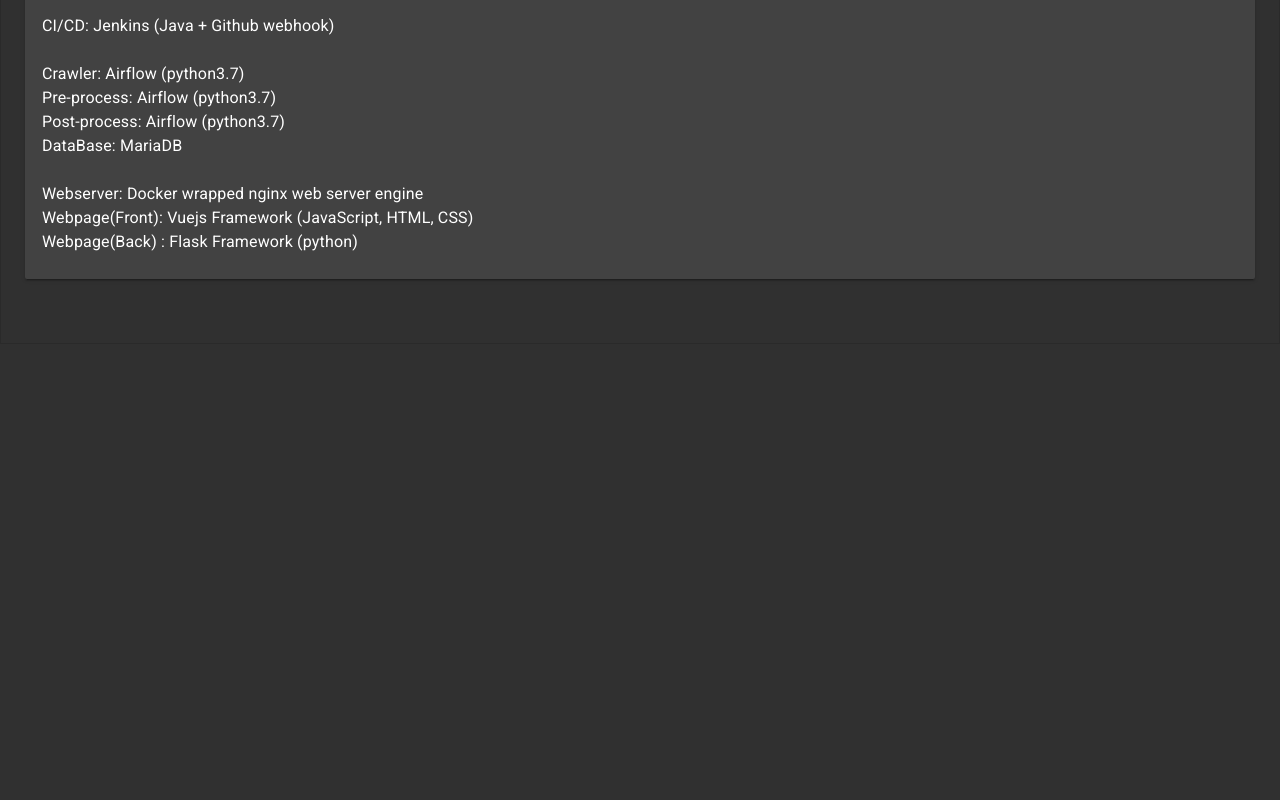
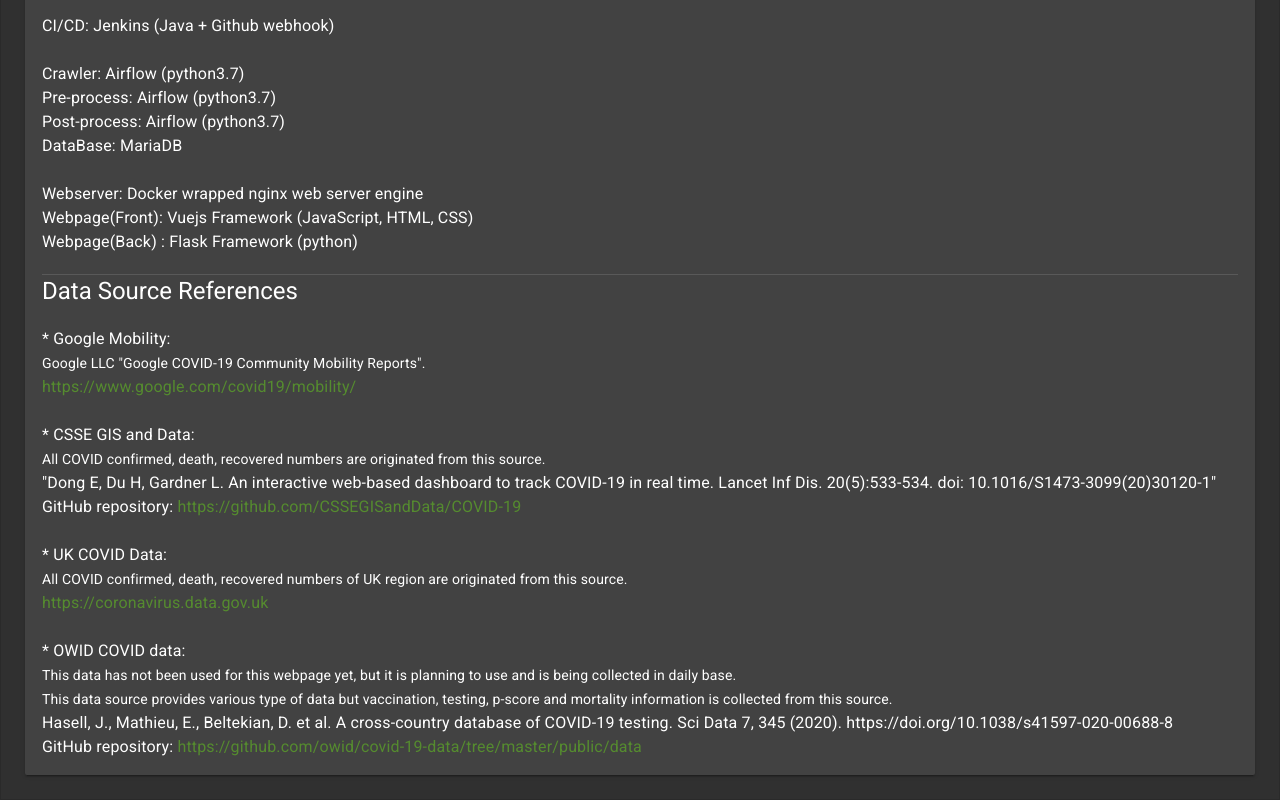
Before and after one commit to ArtemisDicoTiar/winery, a Vue app in the folder covid_tmp/: page /about in a window 1280 px wide. Shown: the part 356-1156 px from the top of the page. Before the commit the page ends 800 px from the top, so only its background shows below. Built offline with nearby package versions, Linux system fonts and the light colour scheme.

Commit message:
airflow update, datasoure reference added

```diff
--- a/covid_tmp/src/components/ProjectOwner.vue
+++ b/covid_tmp/src/components/ProjectOwner.vue
@@ -43,6 +43,40 @@
                     Webpage(Front): Vuejs Framework (JavaScript, HTML, CSS)<br/>
                     Webpage(Back) : Flask Framework (python)<br/>
                 </span>
+                <br/>
+                <md-divider/>
+                <span class="md-title">
+                    Data Source References<br/>
+                </span>
+                <br/>
+                <span class="md-subheading">
+                    * Google Mobility:<br/>
+                    <span class="md-body-1">
+                        Google LLC "Google COVID-19 Community Mobility Reports".
+                    </span><br/>
+                    <a href="https://www.google.com/covid19/mobility/">https://www.google.com/covid19/mobility/</a><br/>
+                    <br/>
+                    * CSSE GIS and Data:<br/>
+                    <span class="md-body-1">
+                        All COVID confirmed, death, recovered numbers are originated from this source.
+                    </span><br/>
+                    "Dong E, Du H, Gardner L. An interactive web-based dashboard to track COVID-19 in real time. Lancet Inf Dis. 20(5):533-534. doi: 10.1016/S1473-3099(20)30120-1"<br/>
+                    GitHub repository: <a href="https://github.com/CSSEGISandData/COVID-19">https://github.com/CSSEGISandData/COVID-19</a><br/>
+                    <br/>
+                    * UK COVID Data:<br/>
+                    <span class="md-body-1">
+                        All COVID confirmed, death, recovered numbers of UK region are originated from this source.
+                    </span><br/>
+                    <a href="https://coronavirus.data.gov.uk">https://coronavirus.data.gov.uk</a><br/>
+                    <br/>
+                    * OWID COVID data:<br/>
+                    <span class="md-body-1">
+                        This data has not been used for this webpage yet, but it is planning to use and is being collected in daily base.<br/>
+                        This data source provides various type of data but vaccination, testing, p-score and mortality information is collected from this source.
+                    </span><br/>
+                    Hasell, J., Mathieu, E., Beltekian, D. et al. A cross-country database of COVID-19 testing. Sci Data 7, 345 (2020). https://doi.org/10.1038/s41597-020-00688-8<br/>
+                    GitHub repository: <a href="https://github.com/owid/covid-19-data/tree/master/public/data">https://github.com/owid/covid-19-data/tree/master/public/data</a>
+                </span>
 
             </md-app-content>
         </md-app>
--- a/covid_tmp/src/components/navBar.vue
+++ b/covid_tmp/src/components/navBar.vue
@@ -54,7 +54,7 @@
 
                 <md-list-item to="/about">
                     <md-icon>new_releases</md-icon>
-                    <span class="md-list-item-text">Producer Info</span>
+                    <span class="md-list-item-text">Producer Info<br/>DataSource Reference</span>
                 </md-list-item>
             </md-list>
         </div>
--- a/covid_tmp/src/store/modules/airflowApi.js
+++ b/covid_tmp/src/store/modules/airflowApi.js
@@ -44,7 +44,7 @@
             let globDagName = 'csse_covid_dl_to_db_org_210210_01'
             let UKDagName = 'uk_covid_dl_to_db_org_210209_01'
             let OWIDDagName = 'OWID_covid_dl_to_db_org_0208_11'
-            let G_mob_DagName = 'google_mobility_dl_210212_01'
+            let G_mob_DagName = 'google_mobility_dl_210214_04'
 
             let globExecutionTime = '09:00:00+00:00'
             let UKExecutionTime = '00:00:00+00:00'
```
